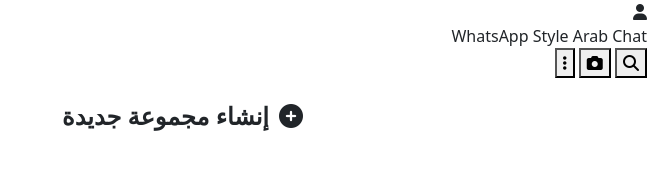
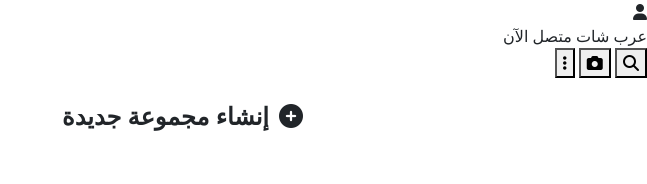
Before and after one commit to aldubahi380-cpu/Arab_Chat, a Django app: page /groups/create/ in a window 1280 px wide. Shown: the top 184 px of the page, without its empty margins (633-1280 px from the left). Run offline with Django 5.2, Linux system fonts and the light colour scheme; the visitor is signed in with stand-in values (Sample User, id 1); data comes from the database, SQL or seed files in the repository; data that the repository does not hold is empty; parts of the project's set-up code (start-up, migrations or seed data) failed here and were passed over; some libraries are stand-ins or nearby versions.

Commit message:
feat: refine app shell css and arabic app bar copy

```diff
--- a/templates/includes/app_bar.html
+++ b/templates/includes/app_bar.html
@@ -9,8 +9,8 @@
             </span>
         {% endif %}
         <div class="app-bar__brand">
-            <span class="app-bar__brand-title">{% block app_bar_brand %}WhatsApp Style{% endblock %}</span>
-            <span class="app-bar__brand-subtitle">{% block app_bar_subtitle %}Arab Chat{% endblock %}</span>
+            <span class="app-bar__brand-title">{% block app_bar_brand %}عرب شات{% endblock %}</span>
+            <span class="app-bar__brand-subtitle">{% block app_bar_subtitle %}متصل الآن{% endblock %}</span>
         </div>
     </div>
     <div class="app-bar__actions">
```
